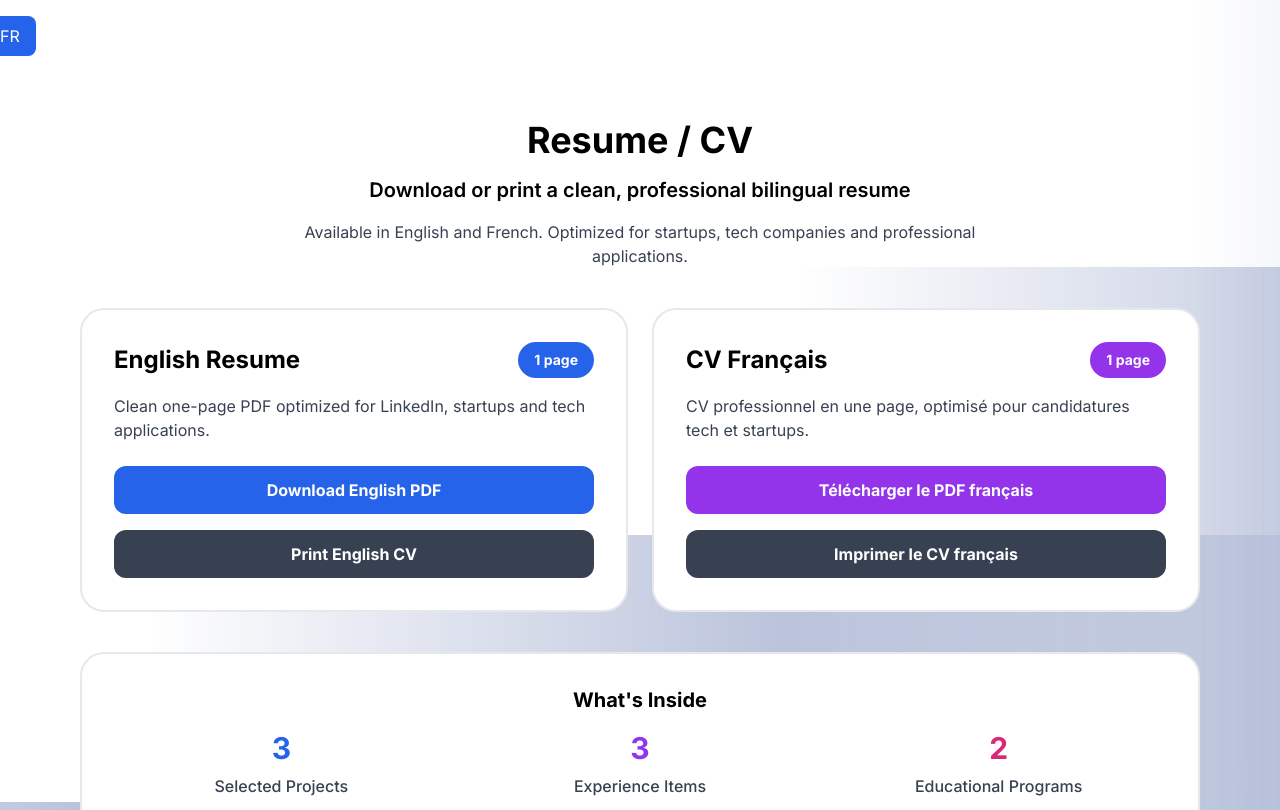
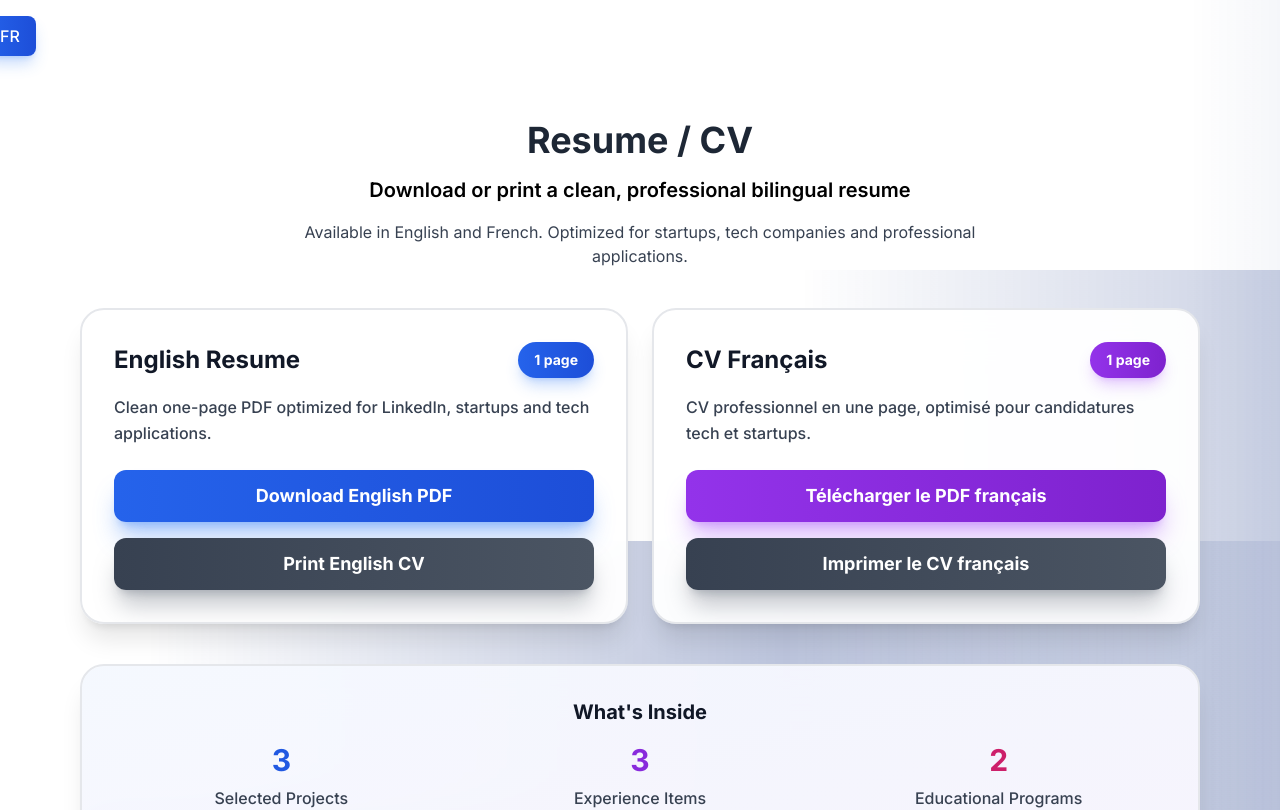
Before and after one commit to Sy2force/Portfolio---pro, a Next.js app: page /resume in a window 1280 px wide. Shown: the top 810 px of the page. Built offline with nearby package versions, Linux system fonts and the light colour scheme.

Commit message:
Restored all 3D design effects on buttons and cards with framer-motion animations

```diff
--- a/app/resume/page.tsx
+++ b/app/resume/page.tsx
@@ -1,5 +1,6 @@
 "use client"
 
+import { motion } from "framer-motion"
 import { useLanguage } from "@/lib/language-context"
 import Link from "next/link"
 
@@ -86,7 +87,7 @@ export default function ResumePage() {
         <div className="fixed top-4 right-4 z-50 md:hidden">
           <button
             onClick={() => setLanguage(language === "en" ? "fr" : "en")}
-            className="px-4 py-2 bg-blue-600 text-white rounded-lg"
+            className="px-4 py-2 bg-gradient-to-r from-blue-600 to-blue-700 hover:from-blue-700 hover:to-blue-800 text-white rounded-lg transition-all duration-300 font-medium shadow-lg shadow-blue-500/30"
           >
             {language === "en" ? "FR" : "EN"}
           </button>
@@ -96,7 +97,7 @@ export default function ResumePage() {
         <div className="hidden md:block fixed top-4 right-4 z-50">
           <button
             onClick={() => setLanguage(language === "en" ? "fr" : "en")}
-            className="px-4 py-2 bg-blue-600 text-white rounded-lg"
+            className="px-4 py-2 bg-gradient-to-r from-blue-600 to-blue-700 hover:from-blue-700 hover:to-blue-800 text-white rounded-lg transition-all duration-300 font-medium shadow-lg shadow-blue-500/30"
           >
             {language === "en" ? "FR" : "EN"}
           </button>
@@ -104,105 +105,177 @@ export default function ResumePage() {
 
         <div className="max-w-6xl mx-auto px-4 py-20">
           {/* Header */}
-          <div className="text-center mb-10">
-            <h1 className="text-4xl font-bold mb-4 text-black">
+          <motion.div
+            initial={{ opacity: 0, y: 20 }}
+            animate={{ opacity: 1, y: 0 }}
+            className="text-center mb-10"
+          >
+            <motion.h1
+              className="text-4xl font-bold mb-4 bg-gradient-to-r from-gray-900 via-gray-800 to-gray-900 bg-clip-text text-transparent"
+              animate={{
+                backgroundPosition: ['0%', '100%', '0%']
+              }}
+              transition={{
+                duration: 5,
+                repeat: Infinity,
+                ease: "linear"
+              }}
+            >
               Resume / CV
-            </h1>
+            </motion.h1>
             <h2 className="text-xl text-black mb-4 font-semibold">
               Download or print a clean, professional bilingual resume
             </h2>
             <p className="text-base text-gray-700 max-w-2xl mx-auto">
               Available in English and French. Optimized for startups, tech companies and professional applications.
             </p>
-          </div>
+          </motion.div>
 
           {/* Resume Cards */}
-          <div className="grid md:grid-cols-2 gap-6 mb-10">
+          <motion.div
+            initial={{ opacity: 0, y: 20 }}
+            animate={{ opacity: 1, y: 0 }}
+            transition={{ delay: 0.1 }}
+            className="grid md:grid-cols-2 gap-6 mb-10"
+          >
             {/* English Resume Card */}
-            <div className="bg-white border-2 border-gray-200 rounded-3xl p-8">
-              <div className="flex items-center justify-between mb-4">
-                <h3 className="text-2xl font-bold text-black">
+            <motion.div
+              initial={{ opacity: 0, y: 20 }}
+              animate={{ opacity: 1, y: 0 }}
+              transition={{ delay: 0.2 }}
+              whileHover={{
+                scale: 1.02,
+                rotateY: 2,
+                rotateX: 2
+              }}
+              className="bg-white/95 backdrop-blur-xl border-2 border-gray-200 rounded-3xl p-8 hover:border-blue-500 transition-all duration-500 flex flex-col shadow-xl hover:shadow-2xl hover:shadow-blue-500/20 relative overflow-hidden"
+              style={{
+                perspective: '1000px'
+              }}
+            >
+              {/* Card glow effect */}
+              <div className="absolute inset-0 bg-gradient-to-br from-blue-500/5 to-purple-500/5 opacity-0 hover:opacity-100 transition-opacity duration-500" />
+
+              <div className="relative z-10 flex items-center justify-between mb-4">
+                <h3 className="text-2xl font-bold text-gray-900">
                   English Resume
                 </h3>
-                <span className="px-4 py-2 bg-blue-600 text-white text-sm font-bold rounded-full">
+                <span className="px-4 py-2 bg-gradient-to-r from-blue-600 to-blue-700 text-white text-sm font-bold rounded-full shadow-lg shadow-blue-500/30">
                   1 page
                 </span>
               </div>
-              <p className="text-base text-gray-700 mb-6">
+              <p className="text-base text-gray-700 mb-6 leading-relaxed flex-grow relative z-10 font-medium">
                 Clean one-page PDF optimized for LinkedIn, startups and tech applications.
               </p>
-              <div className="space-y-4">
+              <div className="space-y-4 relative z-10">
                 <a
                   href="/Shay_Acoca_CV_EN.pdf"
                   download
-                  className="block w-full px-6 py-3 bg-blue-600 text-white rounded-xl text-center font-bold"
+                  className="block w-full px-6 py-3 bg-gradient-to-r from-blue-600 to-blue-700 hover:from-blue-700 hover:to-blue-800 text-white rounded-xl transition-all duration-300 font-bold text-center shadow-xl shadow-blue-500/40 hover:shadow-2xl hover:shadow-blue-500/50 text-lg active:scale-95"
                 >
                   Download English PDF
                 </a>
                 <button
                   onClick={() => handlePrint("/Shay_Acoca_CV_EN.pdf")}
-                  className="block w-full px-6 py-3 bg-gray-700 text-white rounded-xl text-center font-bold"
+                  className="block w-full px-6 py-3 bg-gradient-to-r from-gray-700 to-gray-600 hover:from-gray-600 hover:to-gray-500 text-white rounded-xl transition-all duration-300 font-bold text-center shadow-xl shadow-gray-500/40 hover:shadow-2xl hover:shadow-gray-500/50 text-lg active:scale-95"
                 >
                   Print English CV
                 </button>
               </div>
-            </div>
+            </motion.div>
 
             {/* French Resume Card */}
-            <div className="bg-white border-2 border-gray-200 rounded-3xl p-8">
-              <div className="flex items-center justify-between mb-4">
-                <h3 className="text-2xl font-bold text-black">
+            <motion.div
+              initial={{ opacity: 0, y: 20 }}
+              animate={{ opacity: 1, y: 0 }}
+              transition={{ delay: 0.3 }}
+              whileHover={{
+                scale: 1.02,
+                rotateY: -2,
+                rotateX: 2
+              }}
+              className="bg-white/95 backdrop-blur-xl border-2 border-gray-200 rounded-3xl p-8 hover:border-purple-500 transition-all duration-500 flex flex-col shadow-xl hover:shadow-2xl hover:shadow-purple-500/20 relative overflow-hidden"
+              style={{
+                perspective: '1000px'
+              }}
+            >
+              {/* Card glow effect */}
+              <div className="absolute inset-0 bg-gradient-to-br from-purple-500/5 to-pink-500/5 opacity-0 hover:opacity-100 transition-opacity duration-500" />
+
+              <div className="relative z-10 flex items-center justify-between mb-4">
+                <h3 className="text-2xl font-bold text-gray-900">
                   CV Français
                 </h3>
-                <span className="px-4 py-2 bg-purple-600 text-white text-sm font-bold rounded-full">
+                <span className="px-4 py-2 bg-gradient-to-r from-purple-600 to-purple-700 text-white text-sm font-bold rounded-full shadow-lg shadow-purple-500/30">
                   1 page
                 </span>
               </div>
-              <p className="text-base text-gray-700 mb-6">
+              <p className="text-base text-gray-700 mb-6 leading-relaxed flex-grow relative z-10 font-medium">
                 CV professionnel en une page, optimisé pour candidatures tech et startups.
               </p>
-              <div className="space-y-4">
+              <div className="space-y-4 relative z-10">
                 <a
                   href="/Shay_Acoca_CV_FR.pdf"
                   download
-                  className="block w-full px-6 py-3 bg-purple-600 text-white rounded-xl text-center font-bold"
+                  className="block w-full px-6 py-3 bg-gradient-to-r from-purple-600 to-purple-700 hover:from-purple-700 hover:to-purple-800 text-white rounded-xl transition-all duration-300 font-bold text-center shadow-xl shadow-purple-500/40 hover:shadow-2xl hover:shadow-purple-500/50 text-lg active:scale-95"
                 >
                   Télécharger le PDF français
                 </a>
                 <button
                   onClick={() => handlePrint("/Shay_Acoca_CV_FR.pdf")}
-                  className="block w-full px-6 py-3 bg-gray-700 text-white rounded-xl text-center font-bold"
+                  className="block w-full px-6 py-3 bg-gradient-to-r from-gray-700 to-gray-600 hover:from-gray-600 hover:to-gray-500 text-white rounded-xl transition-all duration-300 font-bold text-center shadow-xl shadow-gray-500/40 hover:shadow-2xl hover:shadow-gray-500/50 text-lg active:scale-95"
                 >
                   Imprimer le CV français
                 </button>
               </div>
-            </div>
-          </div>
+            </motion.div>
+          </motion.div>
 
           {/* Info Block */}
-          <div className="bg-white border-2 border-gray-200 rounded-3xl p-8 mb-10">
-            <h3 className="text-xl font-bold text-black mb-4 text-center">
+          <motion.div
+            initial={{ opacity: 0, y: 20 }}
+            animate={{ opacity: 1, y: 0 }}
+            transition={{ delay: 0.4 }}
+            className="bg-white/95 backdrop-blur-xl border-2 border-gray-200 rounded-3xl p-8 mb-10 relative overflow-hidden shadow-xl"
+          >
+            {/* Subtle gradient overlay */}
+            <div className="absolute inset-0 bg-gradient-to-br from-blue-500/5 to-purple-500/5" />
+
+            <div className="relative z-10">
+              <h3 className="text-xl font-bold text-gray-900 mb-4 text-center">
                 What&apos;s Inside
               </h3>
               <div className="grid md:grid-cols-3 gap-6 text-center">
-              <div className="space-y-2">
-                <div className="text-3xl font-bold text-blue-600">
+                <motion.div
+                  className="space-y-2"
+                  whileHover={{ scale: 1.05 }}
+                  transition={{ duration: 0.2 }}
+                >
+                  <div className="text-3xl font-bold bg-gradient-to-r from-blue-600 to-blue-700 bg-clip-text text-transparent">
                     3
                   </div>
                   <div className="text-base text-gray-700 font-medium">Selected Projects</div>
-              </div>
-              <div className="space-y-2">
-                <div className="text-3xl font-bold text-purple-600">
+                </motion.div>
+                <motion.div
+                  className="space-y-2"
+                  whileHover={{ scale: 1.05 }}
+                  transition={{ duration: 0.2 }}
+                >
+                  <div className="text-3xl font-bold bg-gradient-to-r from-purple-600 to-purple-700 bg-clip-text text-transparent">
                     3
                   </div>
                   <div className="text-base text-gray-700 font-medium">Experience Items</div>
-              </div>
-              <div className="space-y-2">
-                <div className="text-3xl font-bold text-pink-600">
+                </motion.div>
+                <motion.div
+                  className="space-y-2"
+                  whileHover={{ scale: 1.05 }}
+                  transition={{ duration: 0.2 }}
+                >
+                  <div className="text-3xl font-bold bg-gradient-to-r from-pink-600 to-pink-700 bg-clip-text text-transparent">
                     2
                   </div>
                   <div className="text-base text-gray-700 font-medium">Educational Programs</div>
-              </div>
+                </motion.div>
               </div>
               <div className="mt-6 pt-6 border-t border-gray-200 text-center">
                 <p className="text-sm text-gray-600 font-medium">
@@ -210,16 +283,25 @@ export default function ResumePage() {
                 </p>
               </div>
             </div>
+          </motion.div>
 
           {/* Back to Portfolio */}
-          <div className="text-center">
+          <motion.div
+            initial={{ opacity: 0 }}
+            animate={{ opacity: 1 }}
+            transition={{ delay: 0.5 }}
+            className="text-center"
+          >
             <Link
               href="/"
-              className="inline-flex items-center gap-2 bg-gray-800 text-white px-6 py-3 rounded-xl font-bold"
+              className="inline-flex items-center gap-2 bg-gradient-to-r from-gray-800 to-gray-700 hover:from-gray-700 hover:to-gray-600 text-white transition-all duration-300 font-bold px-6 py-3 rounded-xl shadow-xl shadow-gray-500/30 hover:shadow-2xl hover:shadow-gray-500/50 active:scale-95"
             >
+              <svg className="w-4 h-4 md:w-5 md:h-5" fill="none" stroke="currentColor" viewBox="0 0 24 24">
+                <path strokeLinecap="round" strokeLinejoin="round" strokeWidth={2} d="M10 19l-7-7m0 0l7-7m-7 7h18" />
+              </svg>
               Back to Portfolio
             </Link>
-          </div>
+          </motion.div>
         </div>
       </div>
     </>
```
Lines whose indentation alone changed are shown as unchanged.
